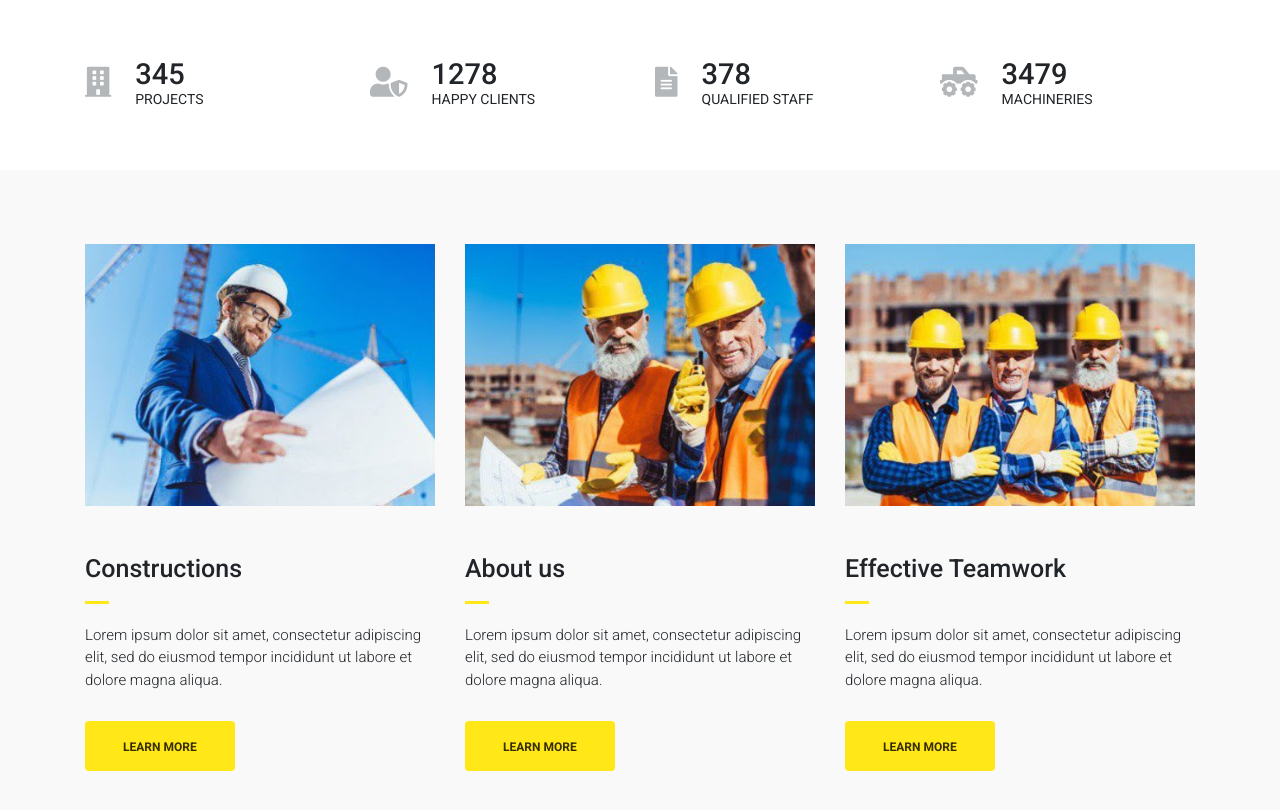
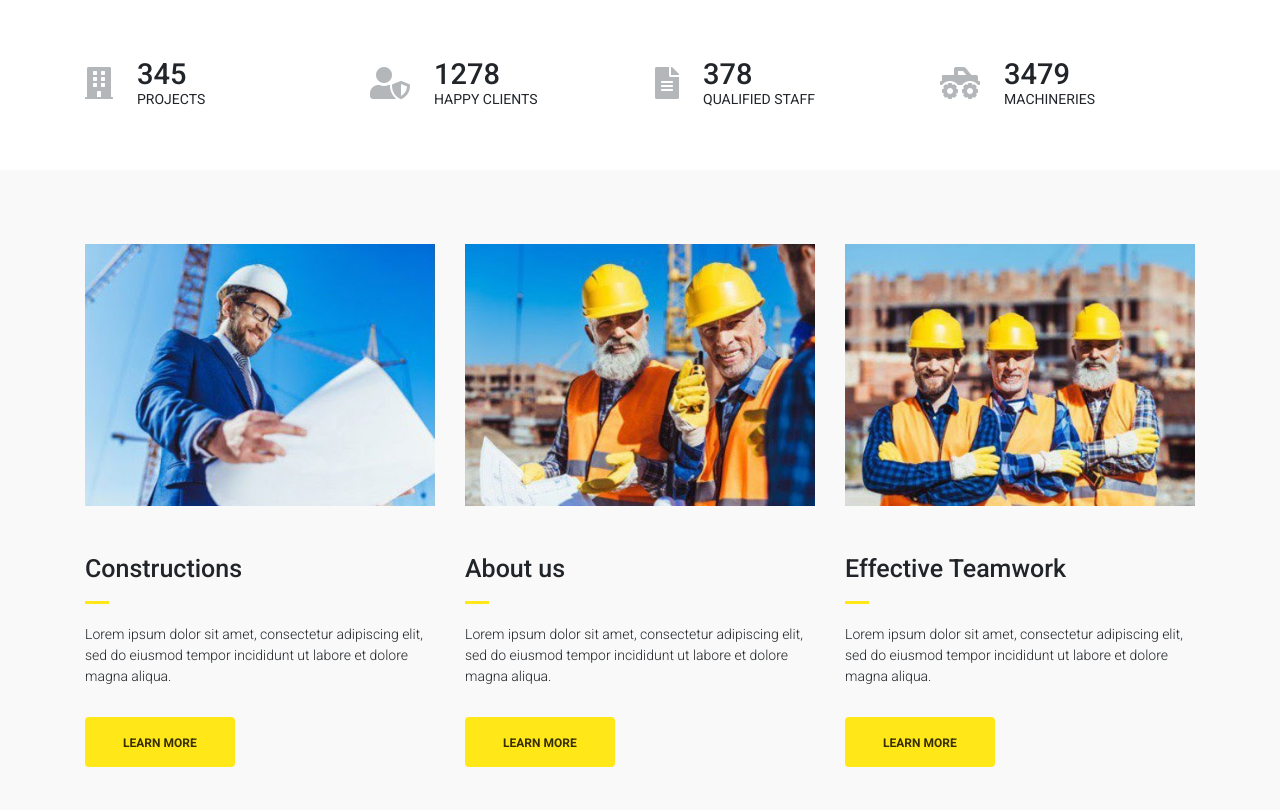
Before and after one commit to stu1901727007/task1710, a website: page index.html in a window 1280 px wide. Drawn offline with Linux system fonts and the light colour scheme.

Commit message:
Bootstrap theming added

```diff
--- a/mix-manifest.json
+++ b/mix-manifest.json
@@ -1,4 +1,6 @@
 {
     "/css/style.css": "/css/style.css",
+    "/mix.js.map": "/mix.js.map",
+    "/css/style.css.map": "/css/style.css.map",
     "/js/main.js": "/js/main.js"
 }
--- a/resources/scss/_main.scss
+++ b/resources/scss/_main.scss
@@ -1,12 +1,3 @@
-
-html, body {
-  scroll-behavior: smooth;
-  font-family: $font;
-  font-weight: 400;
-  font-size: 15px;
-
-}
-
 .btn-yellow {
   background-color: #ffe718;
   height: 50px;
--- a/resources/scss/_mixes.scss
+++ b/resources/scss/_mixes.scss
@@ -1,137 +1,4 @@
 $DEBUG:false;
 
-$font: 'Roboto', sans-serif;
-
-@mixin grayscale_element($value) {
-    -webkit-filter: #{"grayscale(#{$value})"};
-    -moz-filter: #{"grayscale(#{$value})"};
-    filter:#{"grayscale(#{$value})"};
-}
-
-@mixin breakpoint($point) {
-    @if $point == large {
-        @media (min-width: 64.375em) { @content; }
-    }
-    @else if $point == medium {
-        @media (min-width: 50em) { @content; }
-    }
-    @else if $point == small {
-        @media (min-width: 37.5em) { @content; }
-    }
-}
-@mixin gradient-text($gradient, $bg) {
-    @supports(mix-blend-mode: lighten) {
-        display: inline-block;
-        position: relative;
-        &::before {
-            content: '';
-            display: block;
-            position: absolute;
-            top: 0; right: 0; bottom: 0; left: 0;
-            background: unquote($gradient);
-            pointer-events: none;
-        }
-        color: #fff;
-        background: #000;
-        mix-blend-mode: lighten;
-        &::before {
-            mix-blend-mode: multiply;
-        }
-    }
-}
-@mixin filter($filter-type,$filter-amount) {
-    -webkit-filter: $filter-type+unquote('(#{$filter-amount})');
-    -moz-filter: $filter-type+unquote('(#{$filter-amount})');
-    -ms-filter: $filter-type+unquote('(#{$filter-amount})');
-    -o-filter: $filter-type+unquote('(#{$filter-amount})');
-    filter: $filter-type+unquote('(#{$filter-amount})');
-}
-//@include transform(rotate(#{$deg}deg));
-@mixin rotate ($deg) {
-    @include transform(rotate(#{$deg}deg));
-}
-// generic transform
-@mixin transform($transforms...)
-{
-    -moz-transform: $transforms;
-    -o-transform: $transforms;
-    -ms-transform: $transforms;
-    -webkit-transform: $transforms;
-    transform: $transforms;
-}
-
-@mixin transitionEase($propertie, $time)
-{
-    -webkit-transition: $propertie $time ease;
-    -moz-transition: $propertie $time ease;
-    -ms-transition: $propertie $time ease;
-    -o-transition: $propertie $time ease;
-    transition: $propertie $time ease;
-}
-
-@mixin transition($properties...)
-{
-    -webkit-transition: $properties;
-    -moz-transition: $properties;
-    -ms-transition: $properties;
-    -o-transition: $properties;
-    transition: $properties;
-}
-
-
-@mixin transformOrigin($properties...)
-{
-    -webkit-transform-origin: $properties;
-    -moz-transform-origin: $properties;
-    -ms-transform-origin: $properties;
-    -o-transform-origin: $properties;
-    transform-origin: $properties;
-}
-
-
-@mixin borderRadius($radius)
-{
-    -webkit-border-radius: $radius;
-    -moz-border-radius: $radius;
-    border-radius: $radius;
-}
-
-@mixin opacity($value){
-    $ie-value: $value * 100;
-    opacity: $value;
-    -ms-filter: "progid:DXImageTransform.Microsoft.Alpha(Opacity="+$ie-value+")";
-    filter: alpha(opacity=$ie-value);
-}
-// translate
-@mixin translate ($x, $y)
-{
-    @include transform(translate($x, $y));
-}
-//  @include centerDivX()
-@mixin centerDivX()
-{
-    @include transform(translate( -50%, 0%));
-}
-//  @include centerDivY()
-@mixin centerDivY()
-{
-    @include transform(translate( 0%, -50% ));
-}
-
-
-@mixin centerDivXY()
-{
-    position: absolute;
-    @include transform(translate( -50%, -50%));
-    left: 50%;
-    top:50%;
-}
-@mixin transAll()
-{
-    @include transition(all 0.3s ease);
-}
-@mixin calc($property, $expression) {
-    #{$property}: -webkit-calc(#{$expression});
-    #{$property}: -moz-calc(#{$expression});
-    #{$property}: calc(#{$expression});
-}
+$font-size-base: 14;
+$font-family-base: 'Roboto', sans-serif;
--- a/resources/scss/style.scss
+++ b/resources/scss/style.scss
@@ -1,8 +1,3 @@
+@import '_mixes.scss';
 @import "node_modules/bootstrap/scss/bootstrap.scss";
-//@import "node_modules/@fortawesome/fontawesome-free/scss/fontawesome.scss";
-//@import "node_modules/@fortawesome/fontawesome-free/scss/solid.scss";
-//@import "node_modules/@fortawesome/fontawesome-free/scss/brands.scss";
-//@import "node_modules/@fortawesome/fontawesome-free/scss/regular.scss";
-
-@import '_mixes.scss';
 @import '_main.scss';
--- a/webpack.mix.js
+++ b/webpack.mix.js
@@ -21,4 +21,5 @@ mix
     ], 'js/main.js')
     .options({
         processCssUrls: false
-    });
+    })
+    .sourceMaps();
```
Also changed, not shown: css/style.css, 2 other files.
